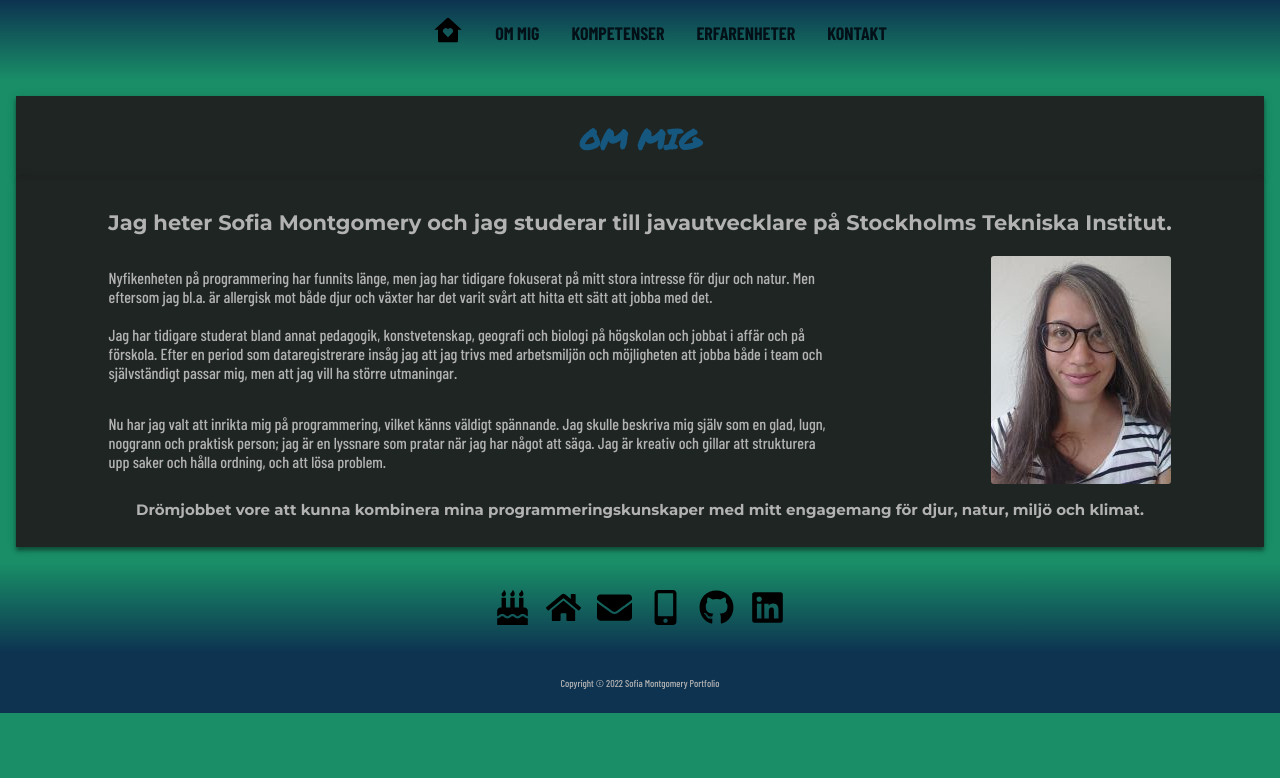
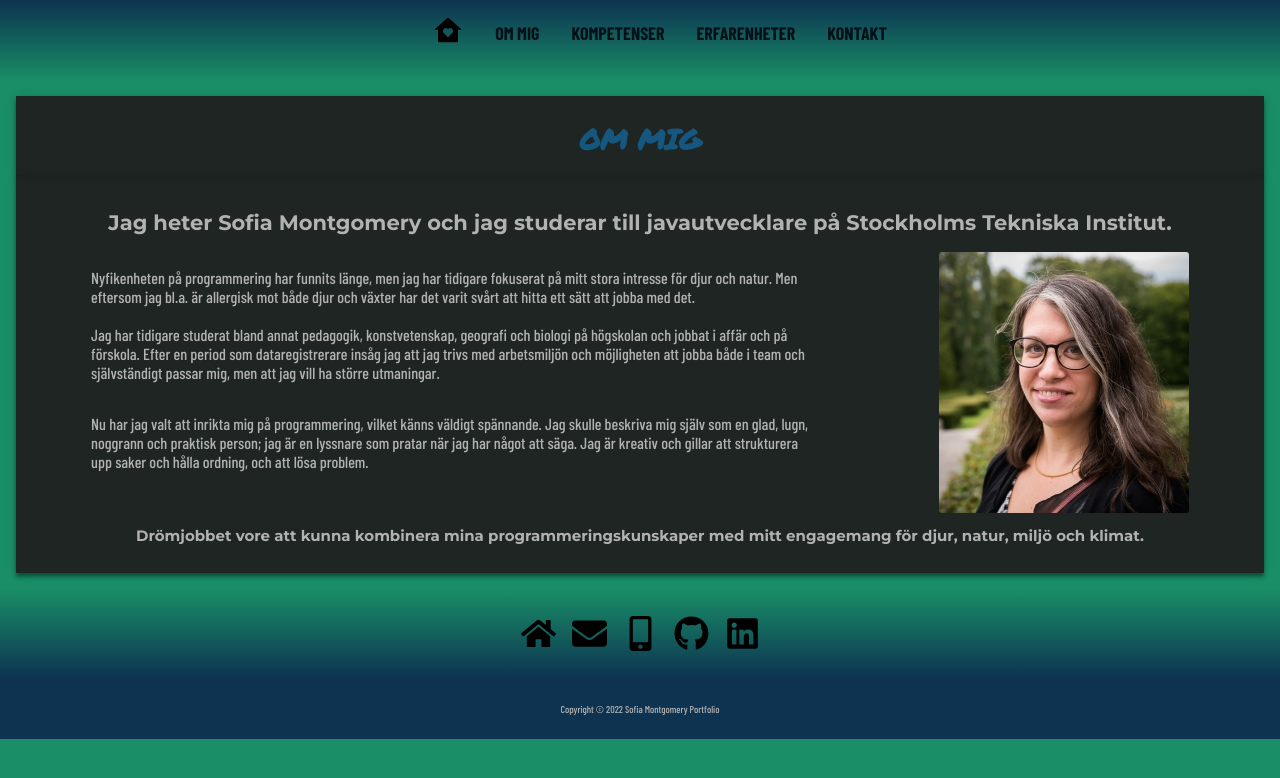
Before and after one commit to fiamont/portfolio, a Next.js app: page /ommig in a window 1280 px wide. Shown: the top 778 px of the page. Built offline with nearby package versions, Linux system fonts and the light colour scheme; a web font is replaced by a local one.

Commit message:
changed photo and removed birthdayicon

```diff
--- a/components/About.jsx
+++ b/components/About.jsx
@@ -1,5 +1,5 @@
 import style from "../styles/About.module.css";
-import Me from "../public/me.jpg";
+import Me from "../public/SofiaProfil.jpg";
 import Image from "next/image";
 
 const About = () => {
@@ -35,8 +35,8 @@ const About = () => {
             className={style.Me}
             src={Me}
             alt="me"
-            width={180}
-            height={228}
+            width={250}
+            height={261}
           />
         </div>
       </div>
--- a/components/Footer.jsx
+++ b/components/Footer.jsx
@@ -3,7 +3,6 @@ import style from "../styles/Footer.module.css";
 import {
   FaEnvelope,
   FaHome,
-  FaBirthdayCake,
   FaMobileAlt,
   FaGithub,
   FaLinkedin,
@@ -21,7 +20,6 @@ const Footer = () => {
     <div>
       <div className={style.ContactLinks} id="contactLinks">
         <div className={style.ContactLinksIcons}>
-          <FaBirthdayCake size="35px" onClick={() => textPopingUp("880703")} />
           <FaHome
             size="35px"
             onClick={() =>
```
Also changed, not shown: public/SofiaProfil.jpg (added).
